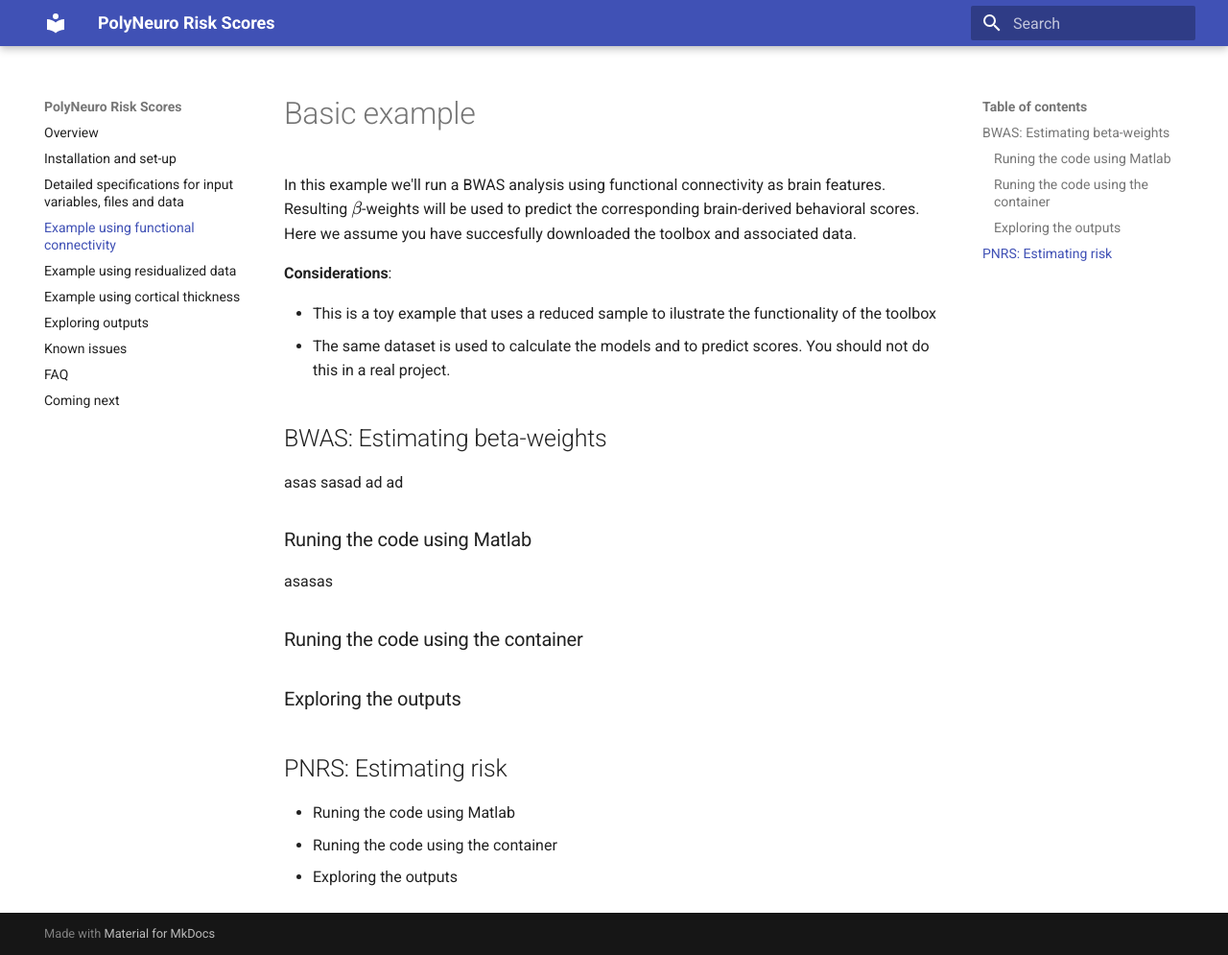
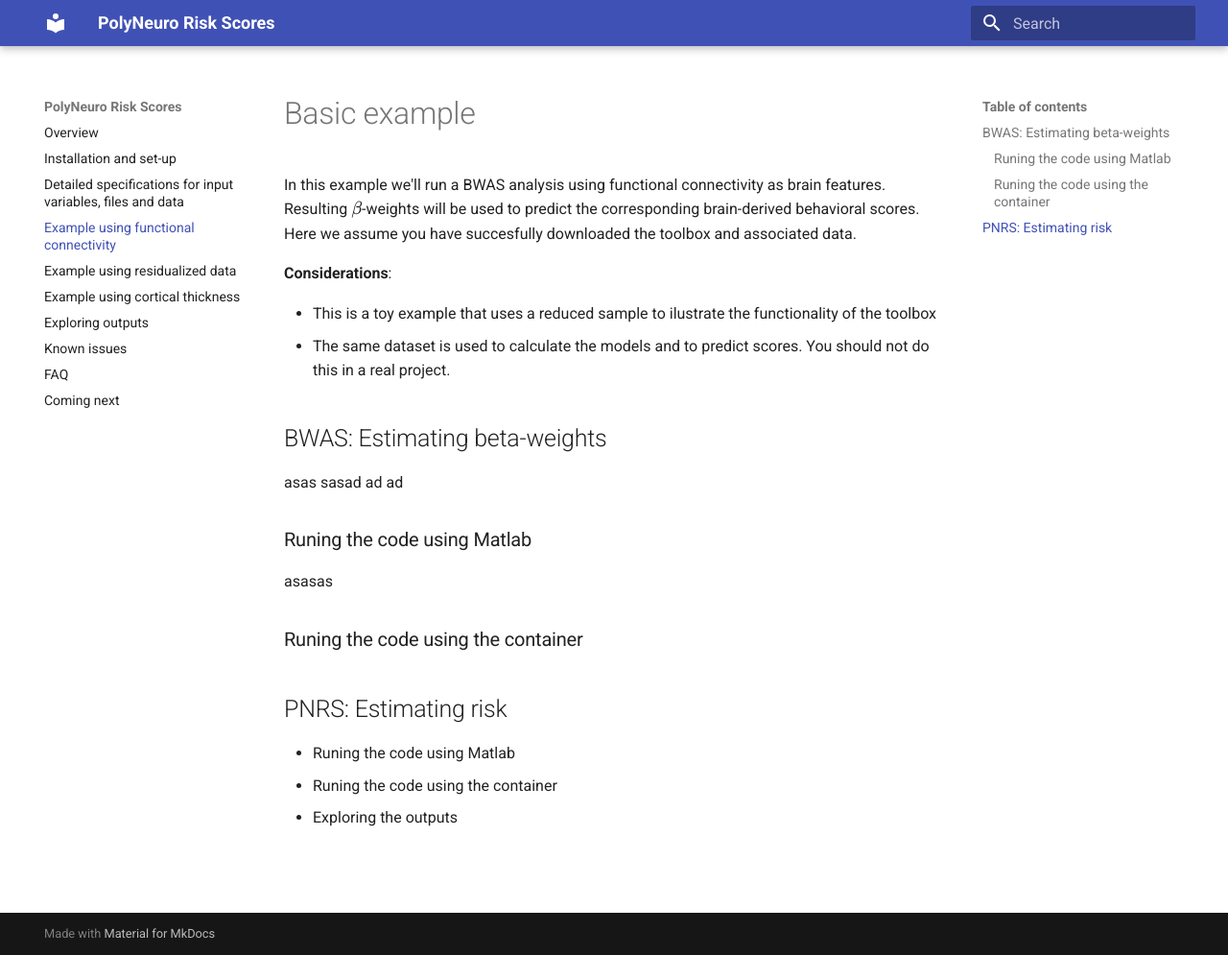
Before and after one commit to omiranda/polyneuro_risk_score, an MkDocs documentation site: the page built from docs/basic_example.md, in a window 1280 px wide and 995 px high. Shown: the whole window at 96% size. Built offline with MkDocs 1.6.1 and Material for MkDocs 9.7.7, drawn with Linux system fonts in a browser that asks for light colours; formulas are drawn with MathJax 3; old or Windows-style settings are respelled for this version of MkDocs.

Commit message:
Update basic_example.md

```diff
--- a/docs/basic_example.md
+++ b/docs/basic_example.md
@@ -14,7 +14,7 @@ asas sasad ad ad
 ### Runing the code using Matlab
 asasas
 ### Runing the code using the container
-### Exploring the outputs
+
 
 ## PNRS: Estimating risk
 - Runing the code using Matlab
```
